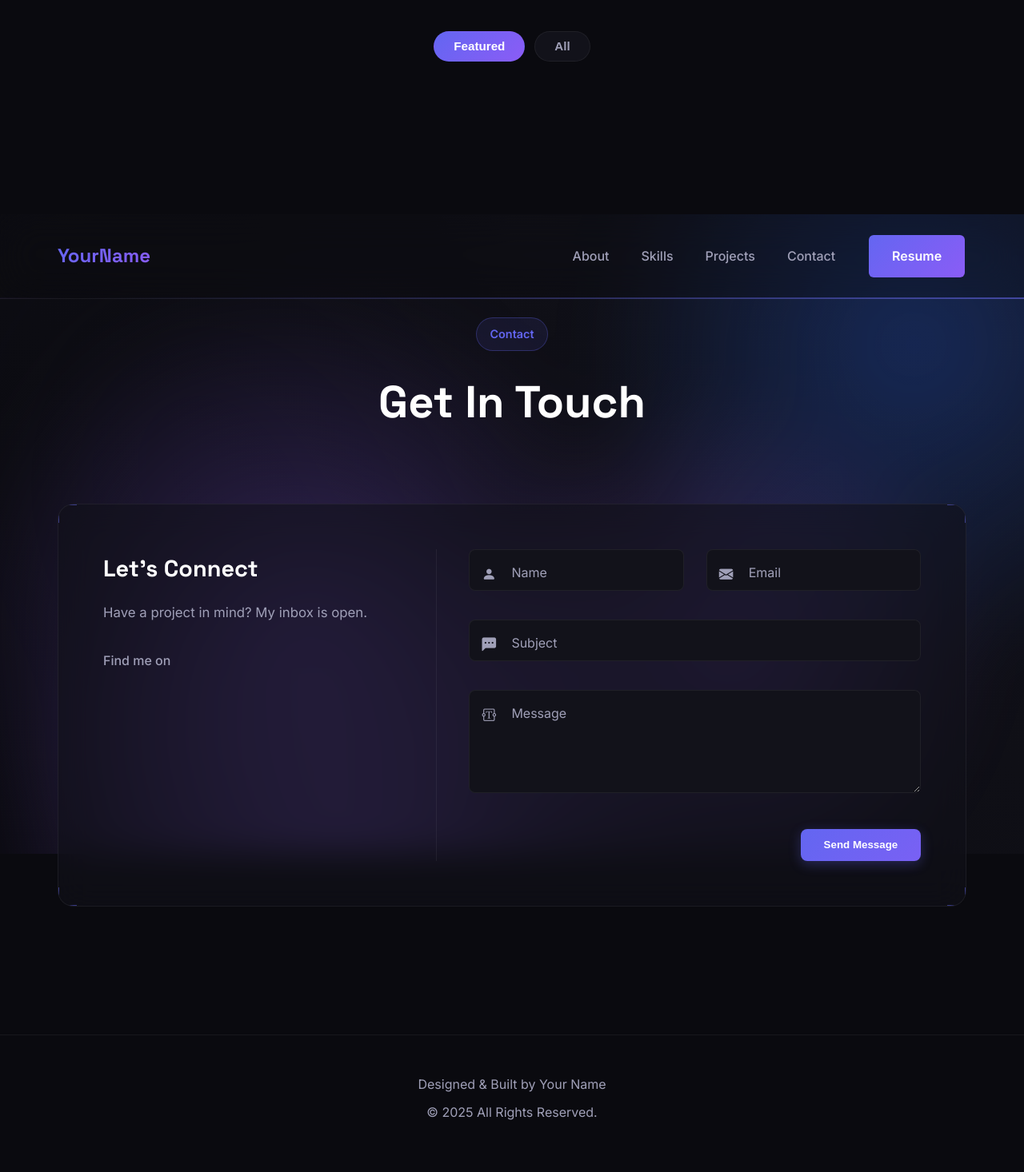
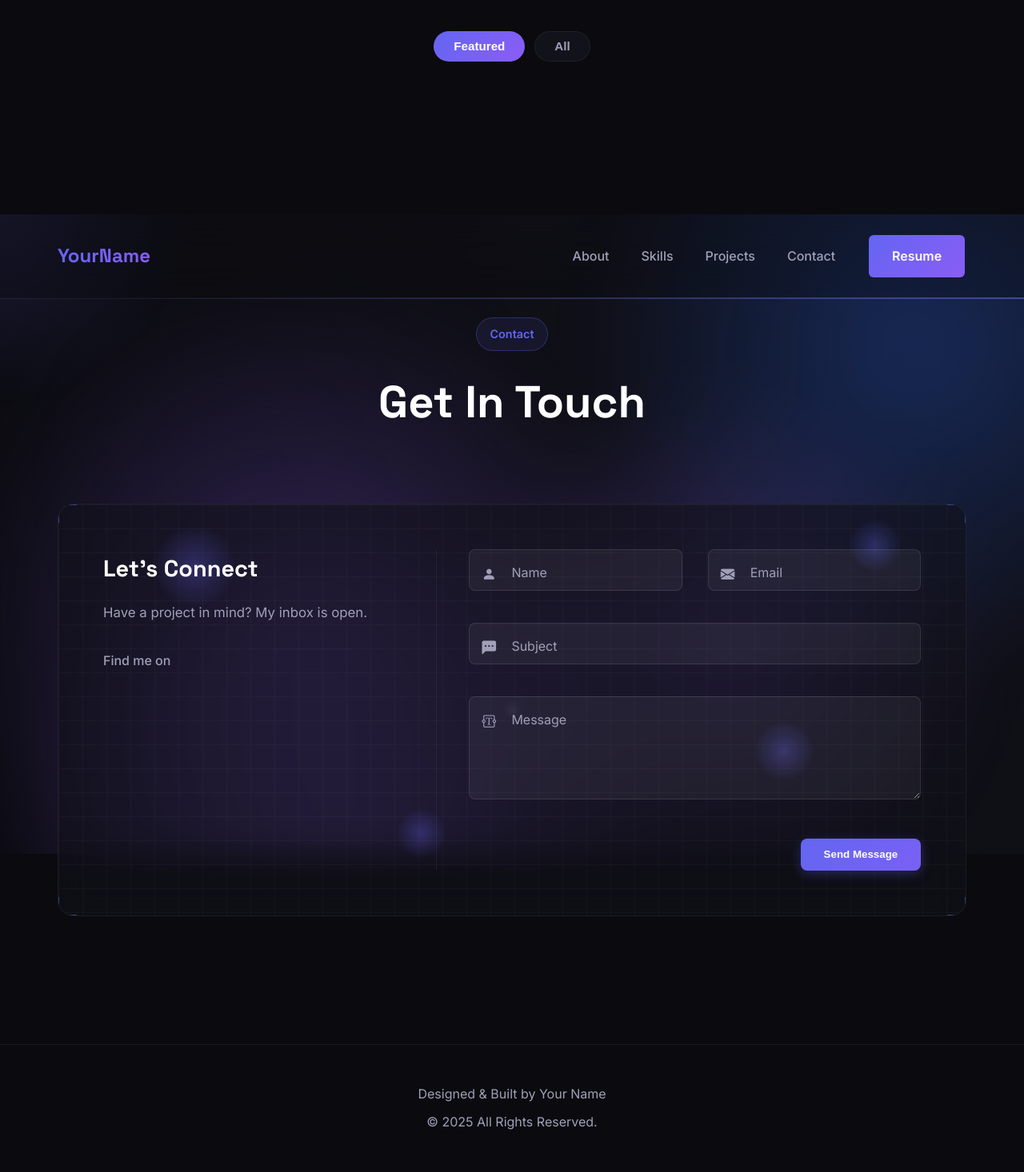
Before and after one commit to MuHIUDDIn98/muhiuddins-portfolio, a Django app: page / in a window 1280 px wide, after a click on "Contact". Shown: the part 2131-3597 px from the top of the page at 80% size. Before the commit the page ends 3532 px from the top, so only its background shows below. Run offline with Django 5.2, Linux system fonts and the light colour scheme; data that the repository does not hold is empty.

Commit message:
contact section card modification , mouse hover effect added

```diff
--- a/static/css/style.css
+++ b/static/css/style.css
@@ -133,6 +133,22 @@ body {
     )
     no-repeat;
   animation: move5 19s infinite;
+}
+/* --- Mouse Glow Effect --- */
+#mouse-glow {
+  position: fixed;
+  top: 0;
+  left: 0;
+  width: 100%;
+  height: 100%;
+  pointer-events: none; /* Allows you to click through the element */
+  z-index: 999; /* Places it on top of other content */
+  background: radial-gradient(
+    circle 300px at var(--mouse-x, -100%) var(--mouse-y, -100%),
+    rgba(99, 102, 241, 0.15),
+    transparent 80%
+  );
+  transition: transform 0.1s ease-out; /* Smooths out the movement slightly */
 }
 
 /* =================================================================
@@ -435,24 +451,48 @@ nav.scrolled {
 .expertise-card::before,
 .project-card::before,
 .contact-card::before {
+  /* NEW Animated Circuitry Background */
   content: "";
   position: absolute;
   inset: 0;
   border-radius: inherit;
-  background: radial-gradient(
-    350px circle at var(--mouse-x, -100%) var(--mouse-y, -100%),
-    rgba(139, 92, 246, 0.15),
-    transparent 80%
-  );
-  opacity: 0;
-  transition: opacity 0.4s ease-out;
-  z-index: -1; /* CORRECTED: Pushes spotlight behind content */
+  background-color: transparent;
+  background-image:
+    /* Glowing Nodes */ radial-gradient(
+      circle at 15% 15%,
+      var(--glow) 0%,
+      transparent 5%
+    ),
+    radial-gradient(circle at 80% 60%, var(--glow) 0%, transparent 4%),
+    radial-gradient(circle at 90% 10%, var(--glow) 0%, transparent 3%),
+    radial-gradient(circle at 40% 80%, var(--glow) 0%, transparent 4%),
+    radial-gradient(
+      circle at 50% 50%,
+      rgba(255, 255, 255, 0.05) 0%,
+      transparent 2%
+    ),
+    /* Circuit Lines */
+      linear-gradient(rgba(255, 255, 255, 0.03) 1px, transparent 1px),
+    linear-gradient(90deg, rgba(255, 255, 255, 0.03) 1px, transparent 1px);
+  background-size: 100% 100%, 100% 100%, 100% 100%, 100% 100%, 100% 100%,
+    30px 30px, 30px 30px;
+  z-index: 0; /* Places it behind content but above card background */
 }
 .skill-card:hover::before,
 .expertise-card:hover::before,
 .project-card:hover::before,
 .contact-card:hover::before {
   opacity: 1;
+}
+
+.contact-card::after {
+  content: "";
+  position: absolute;
+  inset: 0;
+  border-radius: inherit;
+  /* This pseudo-element is just a container for the animated box-shadows */
+  animation: data-pulse 8s cubic-bezier(0.5, 0, 0.5, 1) infinite;
+  z-index: 1;
 }
 
 /* =================================================================
@@ -937,26 +977,27 @@ nav.scrolled {
 }
 .social-icon {
   display: inline-block;
-  color: var(--text-secondary);
+  color: var(--accent-secondary); /* Sets the default color to purple */
   transition: all var(--transition-medium);
 }
 .social-icon:hover {
-  color: var(--text-primary);
+  color: var(--text-secondary); /* Changes color to white on hover */
   transform: translateY(-5px);
 }
 .social-icon svg {
   width: 2.2rem;
   height: 2.2rem;
-  fill: currentColor;
+  fill: currentColor; /* Makes the SVG inherit the color from the parent link */
   transition: all var(--transition-medium);
 }
 .social-icon:hover svg {
+  transform: scale(1.1);
   filter: drop-shadow(0 0 8px var(--glow));
 }
 .contact-form {
   display: grid;
   grid-template-columns: 1fr 1fr;
-  gap: 1.75rem;
+  gap: 2rem;
 }
 .form-group {
   position: relative;
@@ -971,24 +1012,41 @@ nav.scrolled {
   color: var(--text-secondary);
   transition: all var(--transition-fast);
   font-size: 1.1rem;
-}
+  z-index: 2;
+}
+
+/* New "Glass" style for inputs */
 .contact-form input,
 .contact-form textarea {
   width: 100%;
   padding: 1.2rem 1rem 0.8rem 3rem;
-  background-color: var(--bg-secondary);
-  border: 1px solid var(--border-color);
+  background-color: rgba(
+    255,
+    255,
+    255,
+    0.05
+  ); /* Lighter, semi-transparent background */
+  border: 1px solid rgba(255, 255, 255, 0.1); /* Brighter border */
   border-radius: 8px;
   color: var(--text-primary);
   font-size: 1rem;
   transition: all var(--transition-fast);
 }
+.contact-form textarea {
+  resize: vertical;
+  min-height: 120px;
+}
+
+/* Enhanced focus effect */
 .contact-form input:focus,
 .contact-form textarea:focus {
   outline: none;
+  background-color: rgba(255, 255, 255, 0.1); /* Brighter background on focus */
   border-color: var(--accent-primary);
   box-shadow: 0 0 0 3px var(--glow);
 }
+
+/* Clean floating label */
 .form-group label {
   position: absolute;
   top: 1rem;
@@ -996,21 +1054,21 @@ nav.scrolled {
   color: var(--text-secondary);
   pointer-events: none;
   transition: all 0.2s ease-out;
-  background-color: var(--bg-secondary);
   padding: 0 5px;
 }
-.form-group input:focus + label,
+.form-group:focus-within label,
 .form-group input:not(:placeholder-shown) + label,
-.form-group textarea:focus + label,
 .form-group textarea:not(:placeholder-shown) + label {
-  transform: translateY(-1.7rem) translateX(-0.25rem);
-  font-size: 0.8rem;
+  top: 0.25rem;
+  left: 2.75rem;
+  font-size: 0.75rem;
   color: var(--accent-primary);
 }
-.form-group input:focus ~ .input-icon,
-.form-group textarea:focus ~ .input-icon {
+.form-group:focus-within .input-icon {
   color: var(--accent-primary);
 }
+
+/* Validation, Button, and Message Styles (Unchanged) */
 .error-message {
   color: #f87171;
   font-size: 0.85rem;
@@ -1022,46 +1080,33 @@ nav.scrolled {
 }
 .form-group.invalid .error-message {
   opacity: 1;
-  max-height: 30px;
+  max-height: 40px;
 }
 .form-group.invalid input,
 .form-group.invalid textarea {
   border-color: #ef4444;
   box-shadow: 0 0 0 3px rgba(239, 68, 68, 0.2);
-}
-
-/* --- NEW GLOWING PULSE BORDER BUTTON --- */
+  background-color: rgba(239, 68, 68, 0.05);
+}
 .button-group {
   display: flex;
   justify-content: flex-end;
 }
-
-.button-group {
-  display: flex;
-  justify-content: flex-end;
-}
-
 .btn-glow-border {
   padding: 0.8rem 1.8rem;
   color: var(--text-primary);
-  background: var(--accent-gradient); /* USES THE PRIMARY GRADIENT */
-  background-size: 200% auto; /* For hover effect */
+  background: var(--accent-gradient);
+  background-size: 200% auto;
   border: none;
   border-radius: 8px;
   font-weight: 600;
-  cursor: pointer;
-  position: relative;
-  z-index: 1;
   box-shadow: 0 4px 15px rgba(99, 102, 241, 0.3);
-  transition: all var(--transition-medium);
-}
-
+}
 .btn-glow-border:hover {
   transform: translateY(-3px);
   box-shadow: 0 8px 30px rgba(99, 102, 241, 0.6);
-  background-position: right center; /* Changes gradient direction on hover */
-}
-
+  background-position: right center;
+}
 .btn-glow-border:active {
   animation: button-glitch 0.2s linear;
 }
--- a/static/js/script.js
+++ b/static/js/script.js
@@ -150,6 +150,12 @@ function main() {
         elements.gradientsContainer.style.transform = `translate(${-x * 30}px, ${-y * 30}px)`;
       });
     }
+
+    window.addEventListener("mousemove", e => {
+      document.documentElement.style.setProperty('--mouse-x', e.clientX + 'px');
+      document.documentElement.style.setProperty('--mouse-y', e.clientY + 'px');
+    });
+
   };
 
   /**
@@ -214,7 +220,9 @@ function main() {
         }
       });
     }
+
   };
+
 
   // Run all initialization modules
   initNavigation();
--- a/templates/index.html
+++ b/templates/index.html
@@ -11,6 +11,7 @@
     </head>
 
     <body>
+        <div id="mouse-glow"></div>
         <div class="gradient-bg">
             <div class="gradients-container">
                 <div class="g1"></div>
```
Also changed, not shown: other parts of static/css/style.css (+34 -3 lines). Lines whose indentation alone changed are shown as unchanged.
